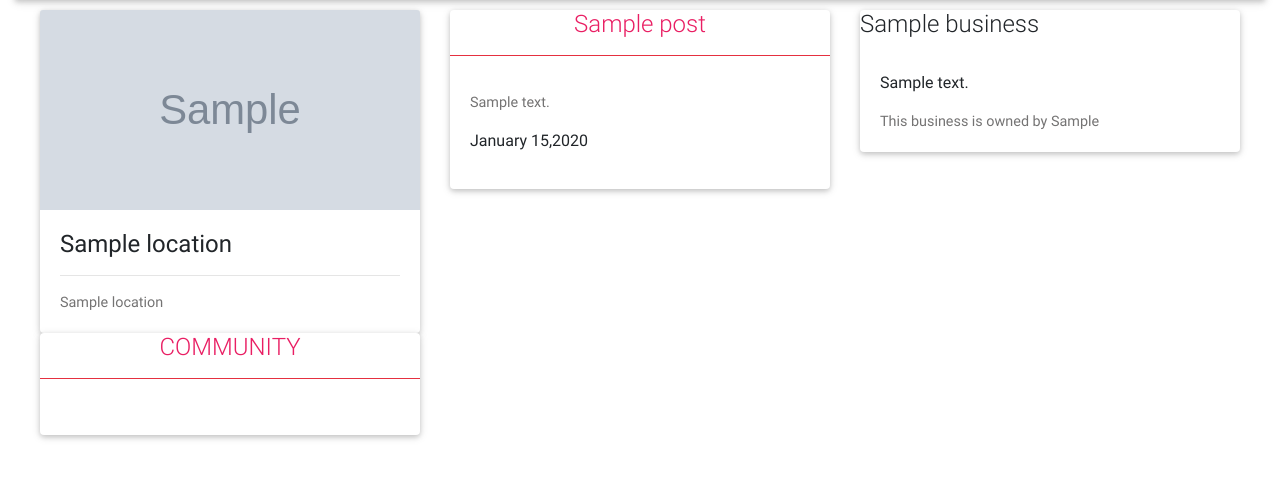
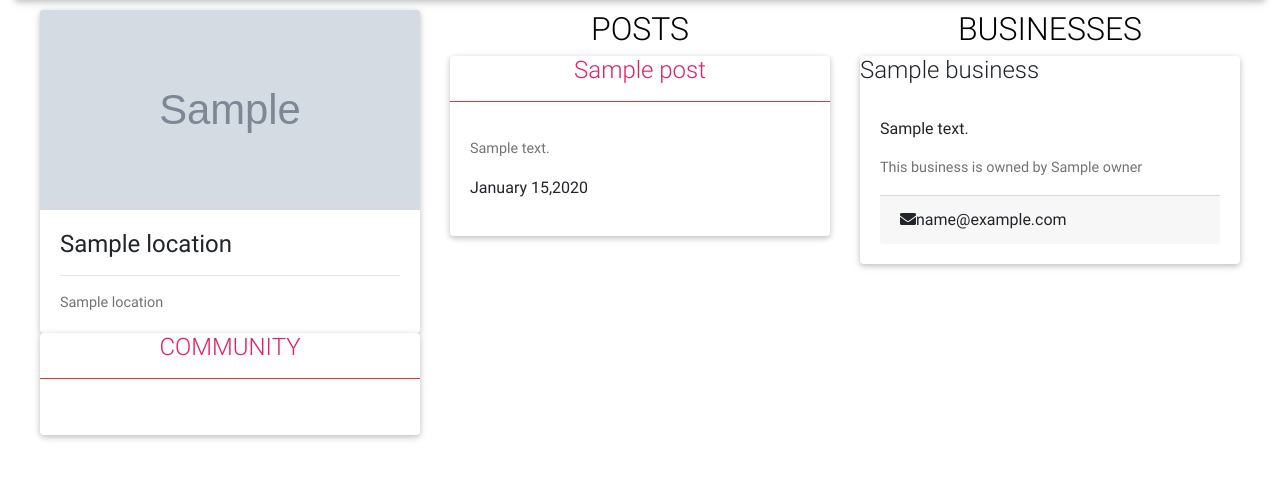
Before and after one commit to yontiii/Neighbour-hood, a Django app: template hood/templates/hood.html in a window 1280 px wide. Shown: the part 97-576 px from the top of the page. Run offline with Django 3.2, Linux system fonts and the light colour scheme; the template is opened without the code that fills it: most values are stand-ins (such as "Sample title", 1, 10 or a date in 2020); grey boxes marked "Sample" are stand-in pictures; some libraries are stand-ins or nearby versions.

Commit message:
Changed page layout

```diff
--- a/hood/templates/hood.html
+++ b/hood/templates/hood.html
@@ -47,6 +47,7 @@
     <div class="col-md-8" >
         <div class="row">
             <div class="col-md-6">
+                <h2 class="black-text text-center">POSTS</h2>
                {% for post in posts %}
                <div class="card">
                     <!-- Card header -->
@@ -60,10 +61,12 @@
                     </div>
                 </div>
                 {% empty %}
-                <h3>There are no posts here.<a href="">Add One</a> </h3>
+                <p>There are no posts here.<a href="">Add One</a> </p>
                 {% endfor %}
             </div>
             <div class="col-md-6">
+                    <h2 class="black-text text-center">BUSINESSES</h2>
+                {% for business in businesses %}
                 <div class="card">
                     <!-- Card image -->
                     <div>
@@ -74,12 +77,16 @@
                         <!-- Title -->
                         <p>{{business.description}}</p>
                         <!-- Text -->
-                        <p class="card-text"> This business is owned by {{business.}}</p>
-
-
+                        <p class="card-text"> This business is owned by {{business.owner}}</p>
+                        <div class="card-footer">
+                                <i class="fas fa-envelope"></i>{{business.email}}
+                        </div>
                     </div>
                 </div>
+                {%  empty %}
+                <P>There are no businesses here. <a href="">Add one</a> </P>
             </div>
+            {% endfor %}
         </div>
     </div>
 </div>
```
